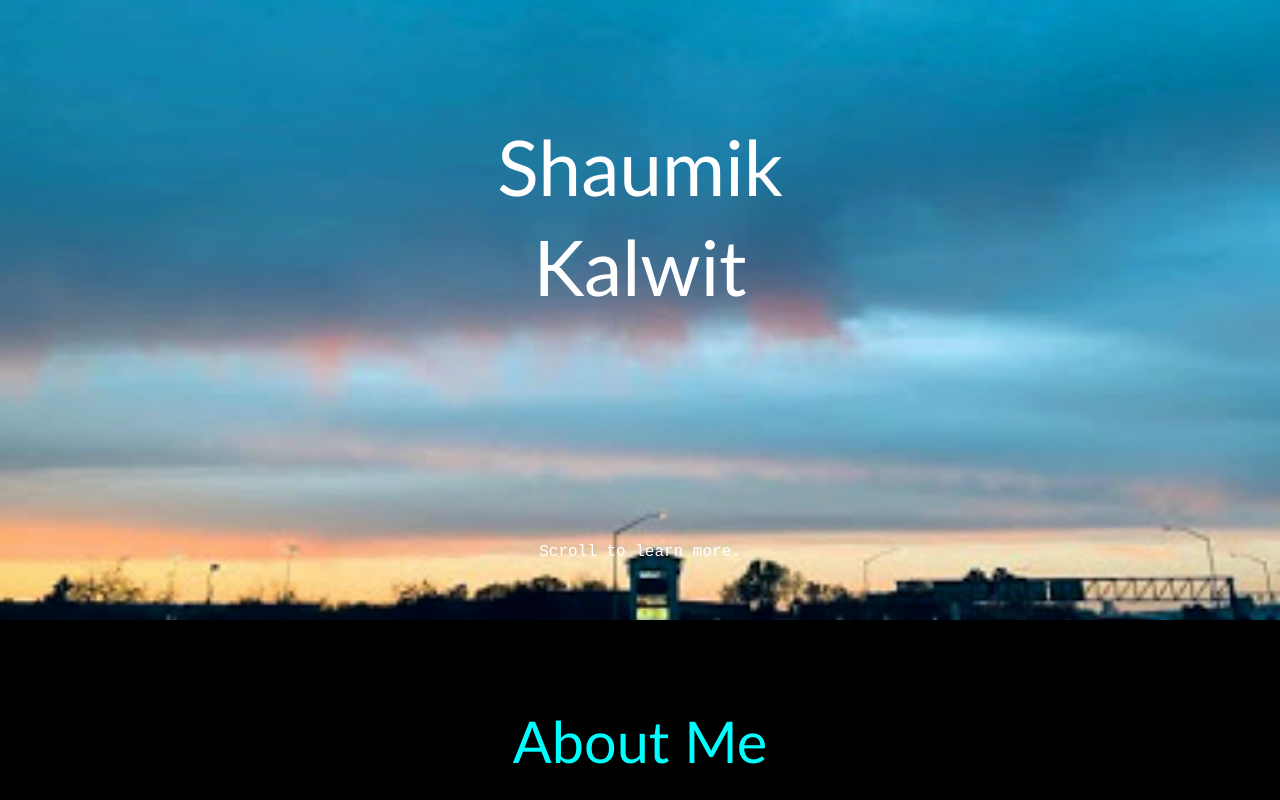
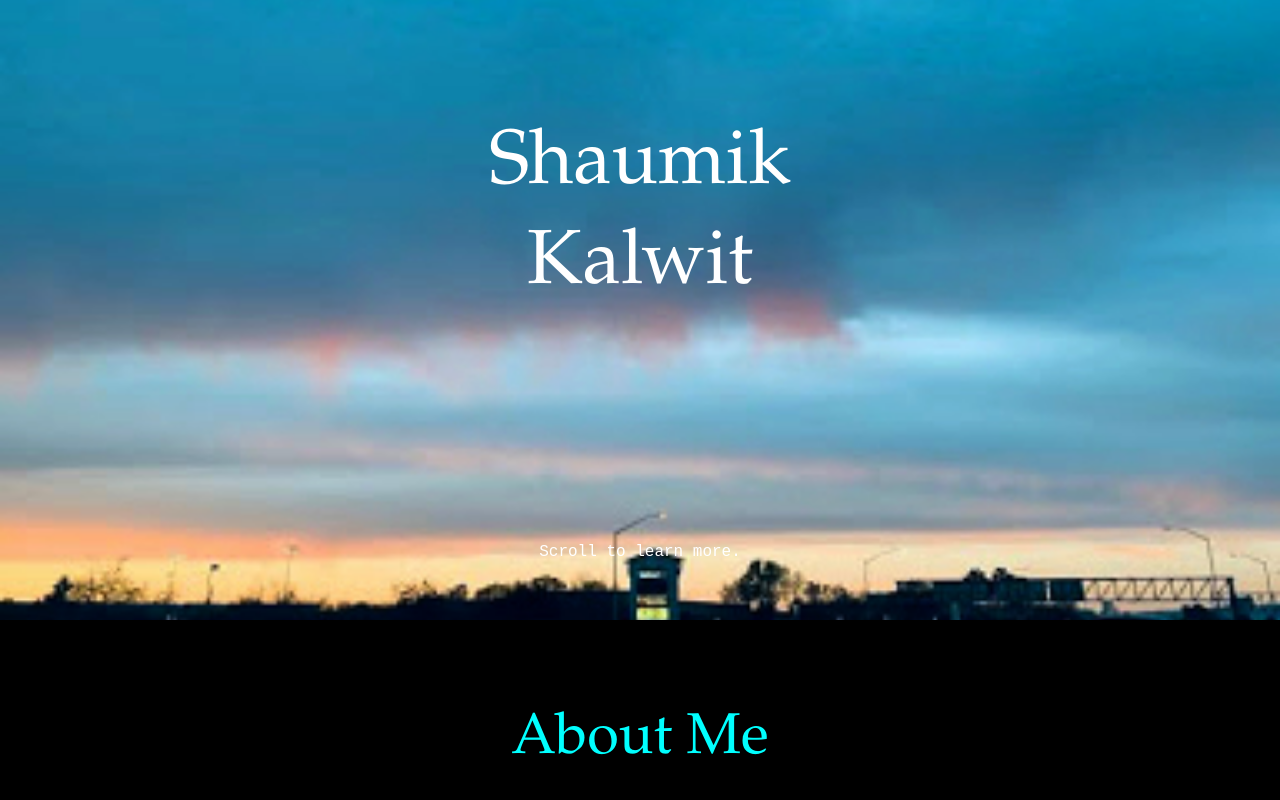
Before and after one commit to shaumikkalwit/shaumikkalwit.github.io, a React (Create React App) app in the folder frontend/: page / in a window 1280 px wide. Shown: the part 220-1020 px from the top of the page. Built offline with nearby package versions, Linux system fonts and the light colour scheme; no server answers.

Commit message:
changed font of titles

```diff
--- a/frontend/src/components/HomeTitle.js
+++ b/frontend/src/components/HomeTitle.js
@@ -8,7 +8,7 @@ const HomeTitle = styled.h1`
 		font-size: 6vw;
 	}
 
-	font-family: "Trebuchet MS", Helvetica, sans-serif;
+	font-family: "Palatino Linotype", "Book Antiqua", Palatino, serif;
 
 	color: white;
 
--- a/frontend/src/components/Title.js
+++ b/frontend/src/components/Title.js
@@ -14,7 +14,7 @@ const Title = styled.h1`
 
 	margin-top: 30px;
 
-	font-family: "Trebuchet MS", Helvetica, sans-serif;
+	font-family: "Palatino Linotype", "Book Antiqua", Palatino, serif;
 
 `;
 
```
